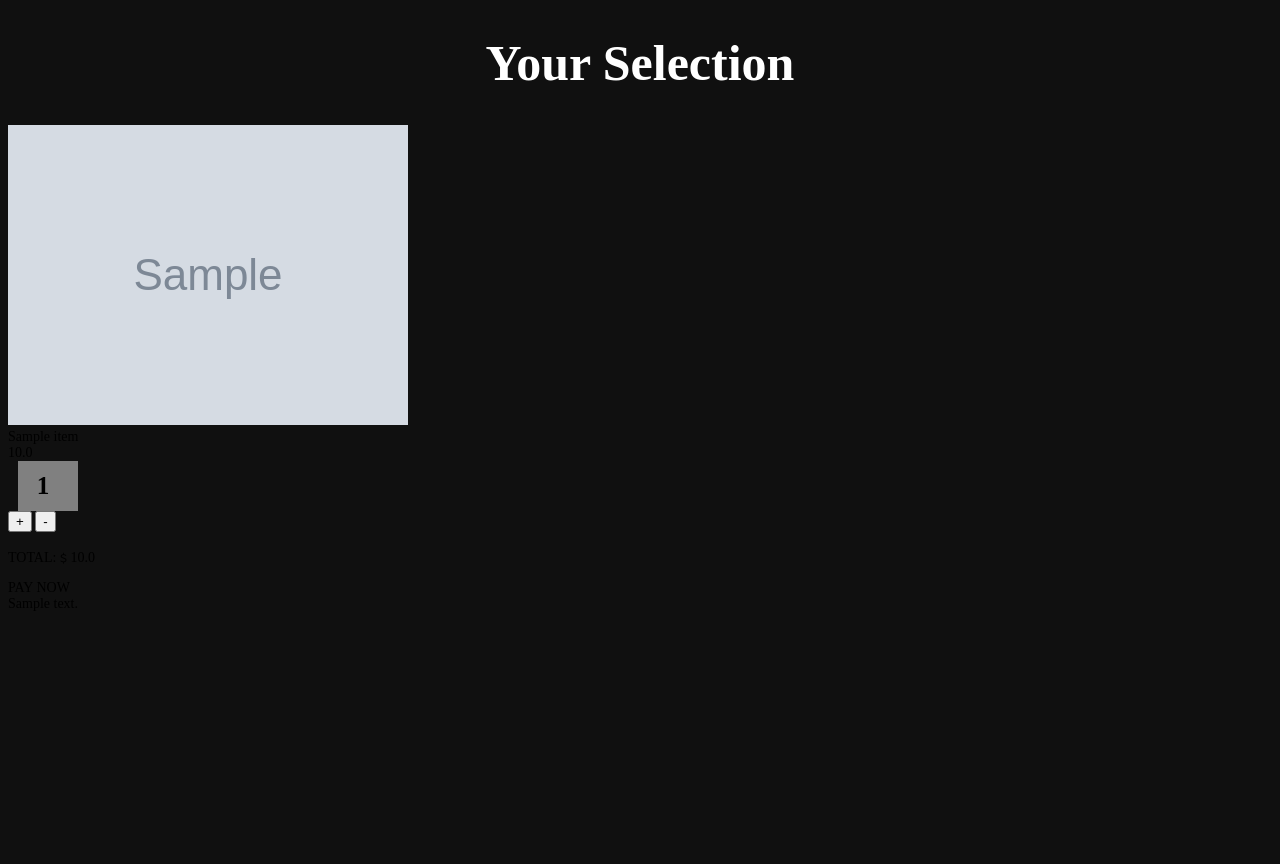
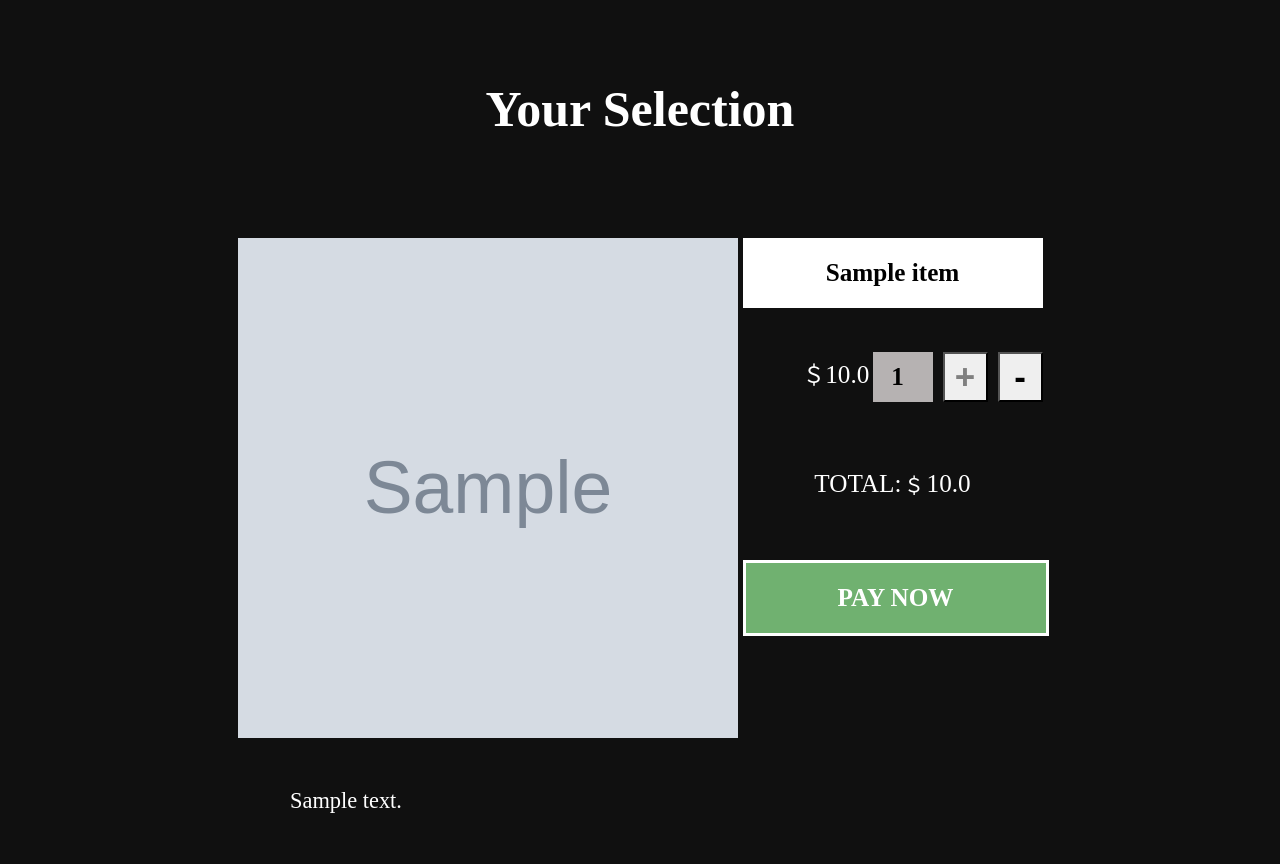
Before and after one commit to EsamSharaf/WebCoffeeMachine, a Django app: a page that uses WebCoffeeMachine/coffeemachine/templates/coffeemachine/detail.html in a window 1280 px wide. Before the commit the page ends 611 px from the top, so only its background shows below. Run offline with Django 4.2, Linux system fonts and the light colour scheme; tables that the repository leaves empty hold one stand-in row (values such as "Sample post"); grey boxes marked "Sample" are stand-in pictures.

Commit message:
feat: style.css updated.

```diff
--- a/WebCoffeeMachine/coffeemachine/static/coffeemachine/style.css
+++ b/WebCoffeeMachine/coffeemachine/static/coffeemachine/style.css
@@ -8,6 +8,7 @@ h1 {
     text-align: center;
     color: white;
     font-size:50px;
+	margin-top: 80px;
 }
 .grid {
 	max-width: 1000px;
@@ -70,24 +71,25 @@ h1 {
   h3 {
 	color: white;
   }
-  .detail-block {
+  .detail-block-1-1 {
 	display: flex;
 	justify-content: center;
 	margin-top: 100px;
   }
 
-  .detail-block img {
-	height: 400px;
-	width: 400px;
+  .detail-block-1-1 img {
+	height: 500px;
+	width: 500px;
   }
 
-  .detail-block .pane{
-	margin-left: 6px;
+  .detail-block-1-1-pane {
+	width: 300px;
+	margin-left: 5px;
   }
 
-  .detail-block .pane .row-1 {
+  .row-1 {
 	height: 70px;
-	width: 250px;
+	width: inherit;
 	background-color: white;
 	display: flex;
 	justify-content:center;
@@ -96,28 +98,32 @@ h1 {
 	font-weight: bold;
 	font-family: "Times New Roman", Helvetica, sans-serif;
   }
-  .detail-block .pane .row-2 {
+
+  .row-2 {
 	display: flex;
 	justify-content:right;
-	margin-top: 30px;
+	margin-top: 44px;
+	width: inherit;
   }
 
-  .detail-block .pane .row-2 .price-div {
+  #price-div {
 	width: 60px;
 	font-size: 180%;
 	color: white;
 	font-family: "Times New Roman", Helvetica, sans-serif;
+	padding-top: 5px;
   }
 
-  .price-div:before {
+  #price-div:before {
     content: '\FF04';
     font-size: 90%;
   }
 
-  .square {
+  #count-square {
 	height: 50px;
-	width: 45px;
-	background-color: white;
+	width: 50px;
+	background-color: rgb(182, 178, 178);
+	padding-right: 10px;
 	margin-left: 10px;
 	display: flex;
 	justify-content:center;
@@ -126,13 +132,63 @@ h1 {
 	font-weight: bold;
   }
 
-  #count-square {
+  #plus-butn, #minus-butn {
 	height: 50px;
-	width: 50px;
-	background-color: grey;
-	padding-right: 10px;
+	width: 45px;
+	margin-left: 10px;
+	display: flex;
+	justify-content:center;
+  	align-items: center;
+	font-size: 250%;
+	font-weight: bold;
+	border-radius: 0px;
   }
 
-  #plus-square {
-	color: rgb(73, 61, 61);
+  #minus-butn {
+	color: black;
   }
+
+  #plus-butn {
+	color: grey;
+  }
+
+  .row-3 {
+	height: 70px;
+	width: inherit;
+	margin-top: 44px;
+	display: flex;
+	justify-content:center;
+  	align-items: center;
+	font-size: 180%;
+	color: white;
+	font-family: "Times New Roman", Helvetica, sans-serif;
+  }
+
+  .row-4 {
+	height: 70px;
+	width: inherit;
+	margin-top: 44px;
+	display: flex;
+	justify-content:center;
+  	align-items: center;
+	font-size: 180%;
+	color: white;
+	background-color: rgb(112, 177, 112);
+	font-family: "Times New Roman", Helvetica, sans-serif;
+	font-weight: bold;
+	border-style: solid;
+	border-width: medium;
+	border-color: #FFFFFF;
+  }
+
+  .detail-block-2 {
+	width: 700px;
+	margin: 50px auto;
+	color: white;
+	font-size: 160%;
+	text-align: justify;
+  }
+
+  .detail-block-1, .detail-block-2 {
+	display: block;
+  }
```
